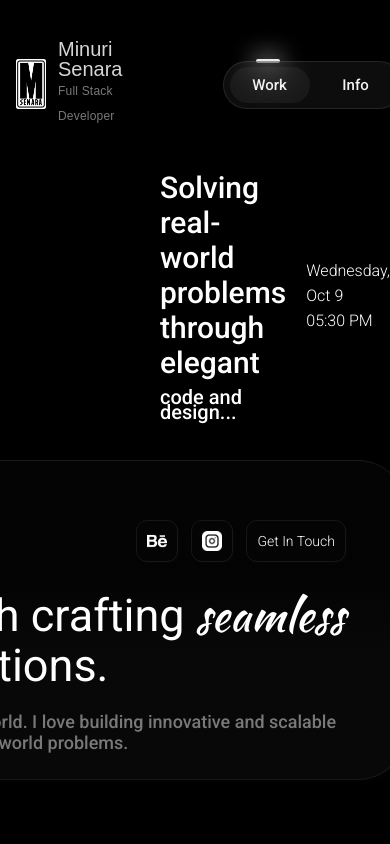
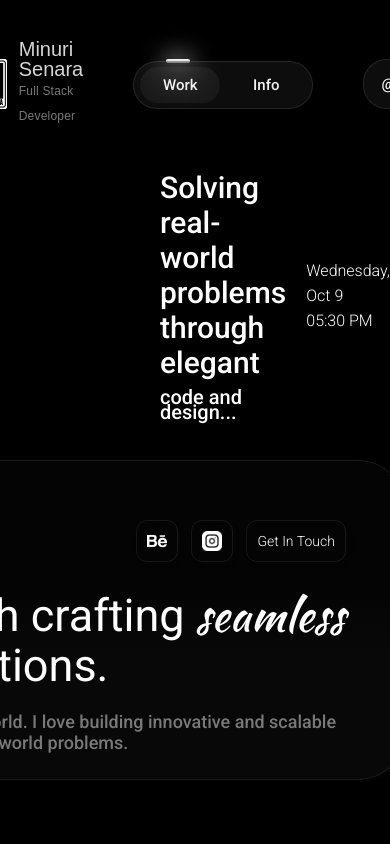
Before and after one commit to minuri12/PortfolioHewage, a React (Create React App) app: page /Work in a window 390 px wide. Shown: the top 844 px of the page. Built offline with nearby package versions, Linux system fonts and the light colour scheme.

Commit message:
response1

```diff
--- a/src/Components/Navbar/Navbar.css
+++ b/src/Components/Navbar/Navbar.css
@@ -48,6 +48,7 @@
 }
 
 .Navbar {
+  margin: 40px;
   display: flex;
   justify-content: space-between;
   align-items: center;
@@ -101,12 +102,6 @@ a {
   display: flex;
   position: relative;
   box-shadow: 0 10px 25px rgba(0, 0, 0, 0.15);
-}
-
-.pil2 {
-  width: 50px;
-  height: 50px;
-  display: none;
 }
 
 .section-nav {
@@ -239,61 +234,52 @@ a {
   font-family: "Roboto", sans-serif;
 }
 
-@media (max-width: 1110px) {
-  .section-nav {
-    padding-left: 16px;
+.pil2 {
+  width: 50px;
+  height: 50px;
+  display: none;
+}
 
-    padding-right: 16px;
-  }
-
+@media (max-width: 1222px) {
   .nav-pill-wrapper {
-    margin-left: 180px;
-    margin-right: 180px;
+    margin-left: 100px;
+    margin-right: 100px;
   }
 }
 
-@media (max-width: 864px) {
-  .nav-pill-wrapper {
-    margin-left: 150px;
-    margin-right: 150px;
+@media (max-width: 850px) {
+  .pil2 {
+    display: flex;
+    justify-content: center;
+  }
+
+  .chip-socials-wrapper {
+    display: none;
   }
 }
 
-@media (max-width: 742px) {
-  .section-nav {
-    justify-content: space-between;
+@media (max-width: 488px) {
+  .pil2 {
+    display: flex;
+    justify-content: center;
   }
 
   .chip-socials-wrapper {
     display: none;
   }
 
-  .Navbar {
-    justify-content: space-between;
-  }
-
   .nav-pill-wrapper {
-    margin-left: 400px;
-    margin-right: 0px;
-    justify-content: right;
-  }
-
-  .nav-pill {
-    justify-content: space-between;
-  }
-
-  .pil2 {
-    display: block;
-    margin-left: 20px;
-    justify-content: center;
-    display: flex;
+    margin-left: 50px;
+    margin-right: 50px;
   }
 }
 
-@media (max-width: 646px) {
-  .nav-pill-wrapper {
-    margin-left: 100px;
-    margin-right: 0px;
-    justify-content: right;
+@media (max-width: 176px) {
+  .text-logo {
+    display: none;
+  }
+
+  .text-underlogo {
+    display: none;
   }
 }
--- a/src/Components/Navbar/Navbar.jsx
+++ b/src/Components/Navbar/Navbar.jsx
@@ -6,13 +6,6 @@ import { useState } from "react"; // Import useState for managing menu state
 function Navbar() {
   const location = useLocation(); // Correctly call useLocation
   const [isMenuOpen, setIsMenuOpen] = useState(false); // State for mobile menu
-
-  const [isDropdownOpen, setIsDropdownOpen] = useState(false); // Manage dropdown visibility
-
-  // Toggle dropdown function
-  const toggleDropdown = () => {
-    setIsDropdownOpen(!isDropdownOpen); // Toggle the current state
-  };
 
   // Determine the active section based on the current URL path
   const isWorkPage = location.pathname === "/Work";
@@ -53,26 +46,6 @@ function Navbar() {
             <div className="text-nav-toggle ">@</div>
           </div>
         </div>
-        {isDropdownOpen && (
-          <div className="dropdown-content">
-            <a
-              href="https://www.linkedin.com/in/mshewage/"
-              target="_blank"
-              rel="noopener noreferrer"
-              className="dropdown-link"
-            >
-              LinkedIn
-            </a>
-            <a
-              href="https://drive.google.com/file/d/167oQtkvzh5bpspC_XLpRthUL3fq0th1F/view?usp=sharing"
-              target="_blank"
-              rel="noopener noreferrer"
-              className="dropdown-link"
-            >
-              Resume
-            </a>
-          </div>
-        )}
 
         <div className="nav-right-wrapper">
           <div className="chip-socials-wrapper">
```
